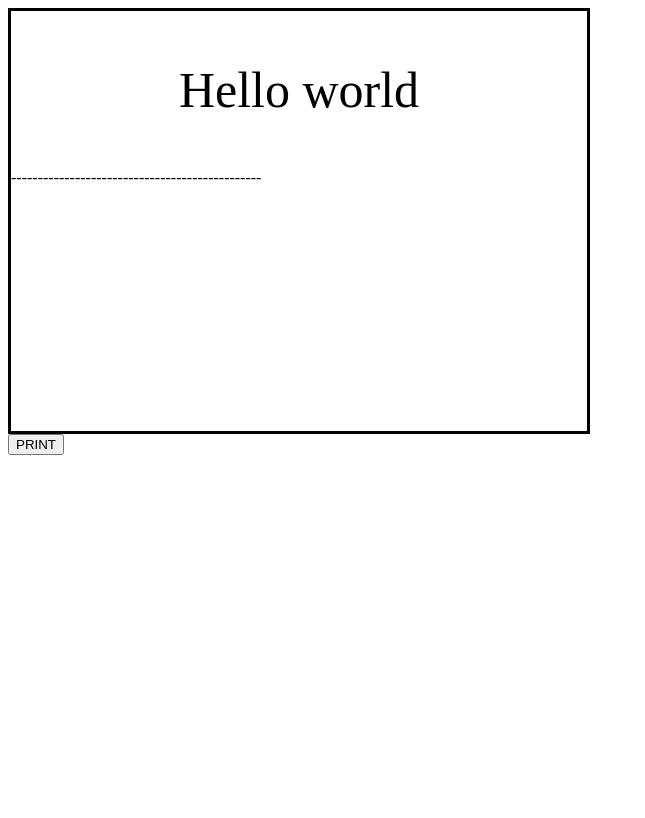
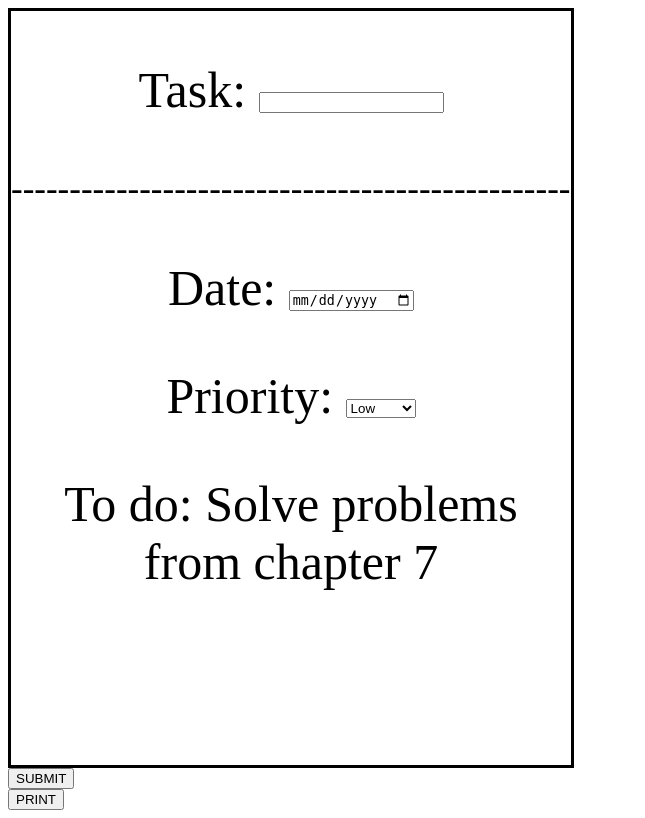
Before and after one commit to Jaairg/task-receipts, a Flask app: page /print_receipt/1 in a window 1280 px wide. Shown: the whole page, without its empty margins (0-645 px from the left). Before the commit the page ends 455 px from the top, so only its background shows below. Run offline with Flask 3, Linux system fonts and the light colour scheme.

Commit message:
Created a temp editable receipt layout

```diff
--- a/app.py
+++ b/app.py
@@ -1,3 +1,4 @@
+from datetime import datetime
 from pathlib import Path
 
 from escpos.printer import Usb
@@ -9,21 +10,24 @@ app = Flask(__name__)
 
 path = Path("templates/index.html").resolve()
 url = path.as_uri()
+css_path = Path("static/style.css").resolve()
 
 
 def run(playwright: Playwright):
     # set the browser to use:
     chromium = playwright.chromium
     # returns the browser instance
-    browser = chromium.launch(headless=True)
+    browser = chromium.launch(headless=False)
     # creates the new page
     page = browser.new_page()
-    page.set_viewport_size({"width": 527, "height": 480})
+    page.set_viewport_size({"width": 600, "height": 800})
     # returns the main source response
     # @param url to navigate page to
     page.goto(url)
+    page.add_style_tag(path=css_path)
     # Pauses script execution
-    page.screenshot(path="debug.png")
+    page.pause()
+    page.screenshot(path="debug.png", full_page=True)
     # Close browser
     browser.close()
 
@@ -31,16 +35,46 @@ def run(playwright: Playwright):
 @app.route("/print_receipt/<id>", methods=["GET", "POST"])
 def print(id):
     if request.method == "POST":
+        if "submit_button" in request.form:
+            date_str = None
+            has_date = None
+            has_task = None
+            task_name = None
+            has_priority = None
+            priority_level = None
 
-        with sync_playwright() as playwright:
-            run(playwright)
-        image = None
+            if "task_name" in request.form:
+                task_name = request.form.get("task_name")
+                has_task = True
 
-        with Image.open("debug.png") as im:
-            image = im.convert(mode="1", dither=Image.FLOYDSTEINBERG)
+            if "selected_date" in request.form:
+                date_str = request.form.get("selected_date")
+                has_date = True
 
-        p = Usb(0x0FE6, 0x811E)
-        p.image(image)
-        p.cut()
+            if "priority" in request.form:
+                priority_level = request.form.get("priority")
+                has_priority = True
 
-    return render_template("index.html", job_id=id)
+            return render_template(
+                "index.html",
+                date=date_str,
+                has_date=has_date,
+                task_name=task_name,
+                has_task=has_task,
+                priority=priority_level,
+                has_priority=has_priority,
+            )
+
+        if "print_receipt" in request.form:
+            with sync_playwright() as playwright:
+                run(playwright)
+            image = None
+
+            with Image.open("debug.png") as im:
+                image = im.convert(mode="1", dither=Image.FLOYDSTEINBERG)
+
+            p = Usb(0x0FE6, 0x811E)
+            p.image(image)
+            p.cut()
+            return render_template("index.html")
+    return render_template("index.html")
--- a/static/style.css
+++ b/static/style.css
@@ -1,10 +1,20 @@
 p {
-  font-size:50px;
+  font-size: 50px;
   text-align: center;
 }
 
+label {
+  font-size: 40px;
+  text-align: center;
+}
+
+p1 {
+  font-size: 35px;
+}
+
 .border_text {
+  box-sizing: border-box;
   border-style: solid;
-  width: 576px;
-  height: 420px;
+  width: 566px;
+  height: 760px;
 }
--- a/templates/index.html
+++ b/templates/index.html
@@ -1,16 +1,41 @@
-<!DOCTYPE html>
+<!doctype html>
 
 <head>
   <title>Printing station</title>
-  <link rel="stylesheet" href="/static/style.css">
+  <link rel="stylesheet" href="/static/style.css" />
 </head>
 
 <body>
+  <form method="POST">
   <div class="border_text">
-    <p> Hello world </p>
-    <p1> ----------------------------------------------- </p1>
+    {% if has_task %}
+      <p> Task: {{ task_name }} </p>
+    {% else %}
+      <p> Task: <input name="task_name" type="text"/> </p>
+    {% endif %}
+    <p1> ------------------------------------------------ </p1>
+      {% if has_date %}
+      <p> Date: {{date}}  </p>
+      {% else %}
+      <p> Date: <input name="selected_date" type="date"/> </p>
+      {% endif %}
+
+      {% if has_priority %}
+      <p> Priority: {{ priority }} </p>
+      {% else %}
+      <p> Priority: <select name="priority" id="prior">
+        <option value="low"> Low </option>
+        <option value="medium"> Medium </option>
+        <option value="high"> High </option>
+      </select>
+      {% endif %}
+    <p>To do: Solve problems from chapter 7</p>
   </div>
+    <input type="hidden" name="submit_button" />
+    <button type="submit"> SUBMIT </buton>
+  </form>
   <form method="POST">
-    <input type="hidden" name="job_id" value="{{ job_id }}" />
-    <button type="submit">PRINT</button /form>
+    <input type="hidden" name="print_receipt"/>
+    <button type="submit">PRINT</button>
+  </form>
 </body>
```
